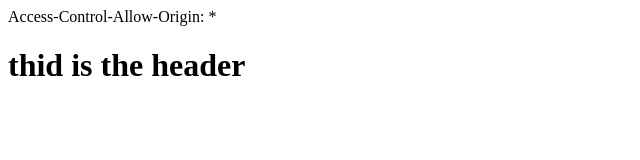
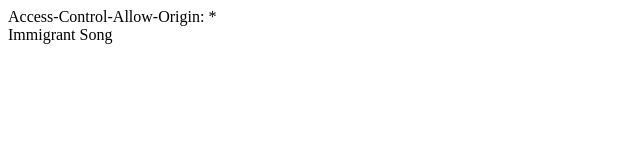
Before and after one commit to ssteve06/comp20, a plain HTML site: page hw10.html in a window 1280 px wide. Shown: the whole page, without its empty margins (0-640 px from the left). Drawn offline with nearby package versions, Linux system fonts and the light colour scheme.

Commit message:
Update hw10.html

```diff
--- a/hw10.html
+++ b/hw10.html
@@ -17,7 +17,7 @@
                 create_obj(request);
         }
 
-        request.open("GET", "https://ssteve06.github.io/comp20/setlist.json", true);
+        request.open("GET", "https://ssteve06.github.io/comp20/setlist2.json", true);
         request.send();
 
         function create_obj(request){
```
